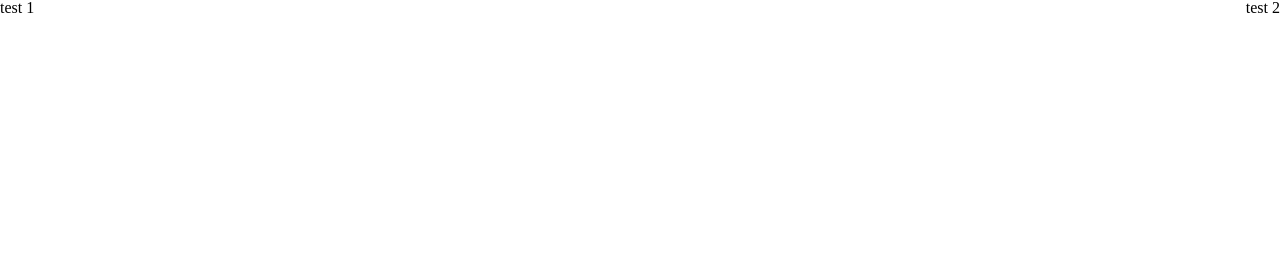
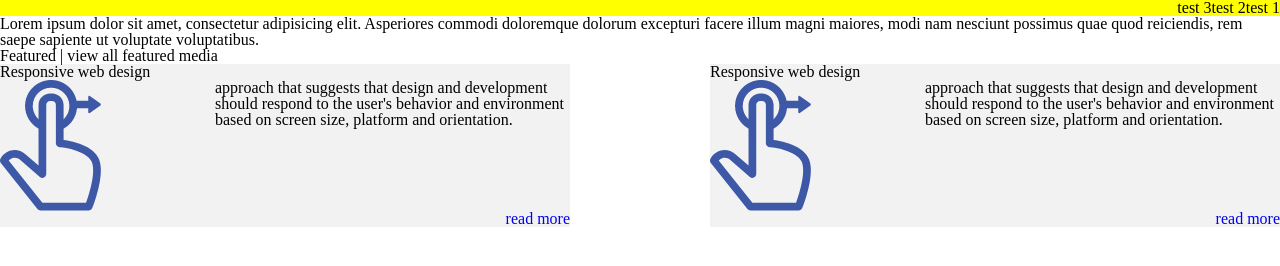
Before and after one commit to levan-geo/Lesson-5-Float, a plain HTML site: page index.html in a window 1280 px wide. Drawn offline with Linux system fonts and the light colour scheme.

Commit message:
the end of lesson

```diff
--- a/Css/style.css
+++ b/Css/style.css
@@ -1,13 +1,45 @@
 .test-1 {
-    float: left;
+    float: right;
 }
 
 .test-2 {
     float: right;
 }
 
-.wrapper
+.test-3 {
+    float: right;
+}
+
+.wrapper {
+    background-color: yellow;
+}
 
 .clear {
     clear: both; /*ზევით რომ იყოს ორივე left ან right მაშინ იმის შესაბამისს მივუთითებდით, ხოლო ასეთ სიტუაციაში გვიწევს both*/
 }
+
+.left-block {
+    width: 570px;
+    background: #F2F2F2;
+    float: left;
+}
+
+.right-block {
+    width:  570px;
+    background: #F2F2F2;
+    float: right;
+}
+
+
+.image-block {
+    float: left;
+}
+
+.text-block {
+    float: right;
+    width: 355px;
+}
+
+.read {
+    float: right;
+}
--- a/index.html
+++ b/index.html
@@ -11,7 +11,44 @@
 <div class="wrapper">
 	<p class="test-1">test 1</p>
 	<p class="test-2">test 2</p>
+	<p class="test-3">test 3</p>
 	<div class="clear"></div>
 </div>
+<div>
+	Lorem ipsum dolor sit amet, consectetur adipisicing elit. Asperiores commodi doloremque dolorum excepturi facere
+	illum magni maiores, modi nam nesciunt possimus quae quod reiciendis, rem saepe sapiente ut voluptate voluptatibus.
+</div>
+<section>
+	<h3>Featured | view all featured media</h3>
+	<div class="wrapp-box">
+		<div class="left-block">
+			<h4>Responsive web design</h4>
+			<div class="">
+				<img alt="Finger-image" class="image-block" src="IMG/Finger.png">
+				<p class="text-block">
+					approach that suggests that design and development should respond to the user's behavior and
+					environment
+					based on screen size, platform and orientation.
+				</p>
+				<div class="clear"></div>
+			</div>
+			<a href="#" class="read">read more</a>
+		</div>
+		<div class="right-block">
+			<h4>Responsive web design</h4>
+			<div class="">
+				<img alt="Device-image" class="image-block" src="IMG/Finger.png">
+				<p class="text-block">
+					approach that suggests that design and development should respond to the user's behavior and
+					environment
+					based on screen size, platform and orientation.
+				</p>
+				<div class="clear"></div>
+			</div>
+			<a href="#" class="read">read more</a>
+		</div>
+		<div class="clear"></div>
+	</div>
+</section>
 </body>
 </html>
```
Also changed, not shown: IMG/Device.png (added), IMG/Finger.png (added).
